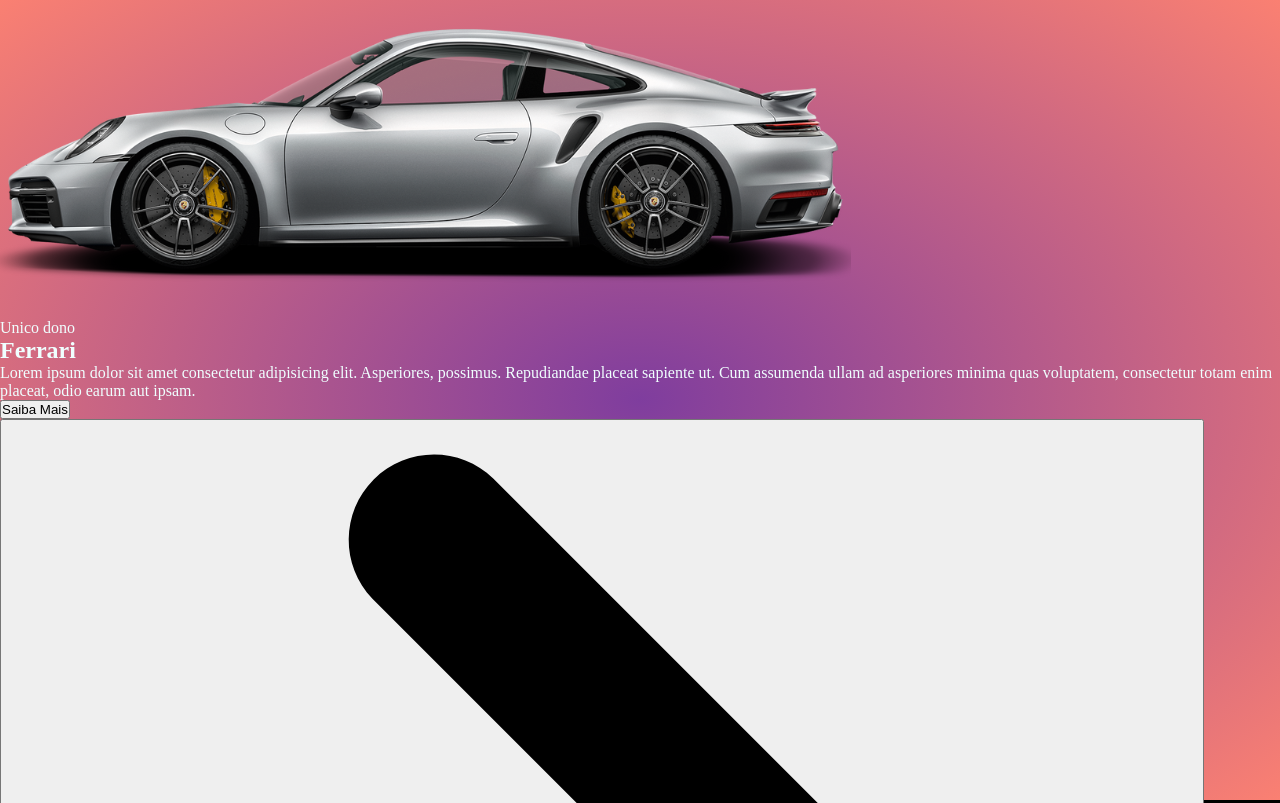
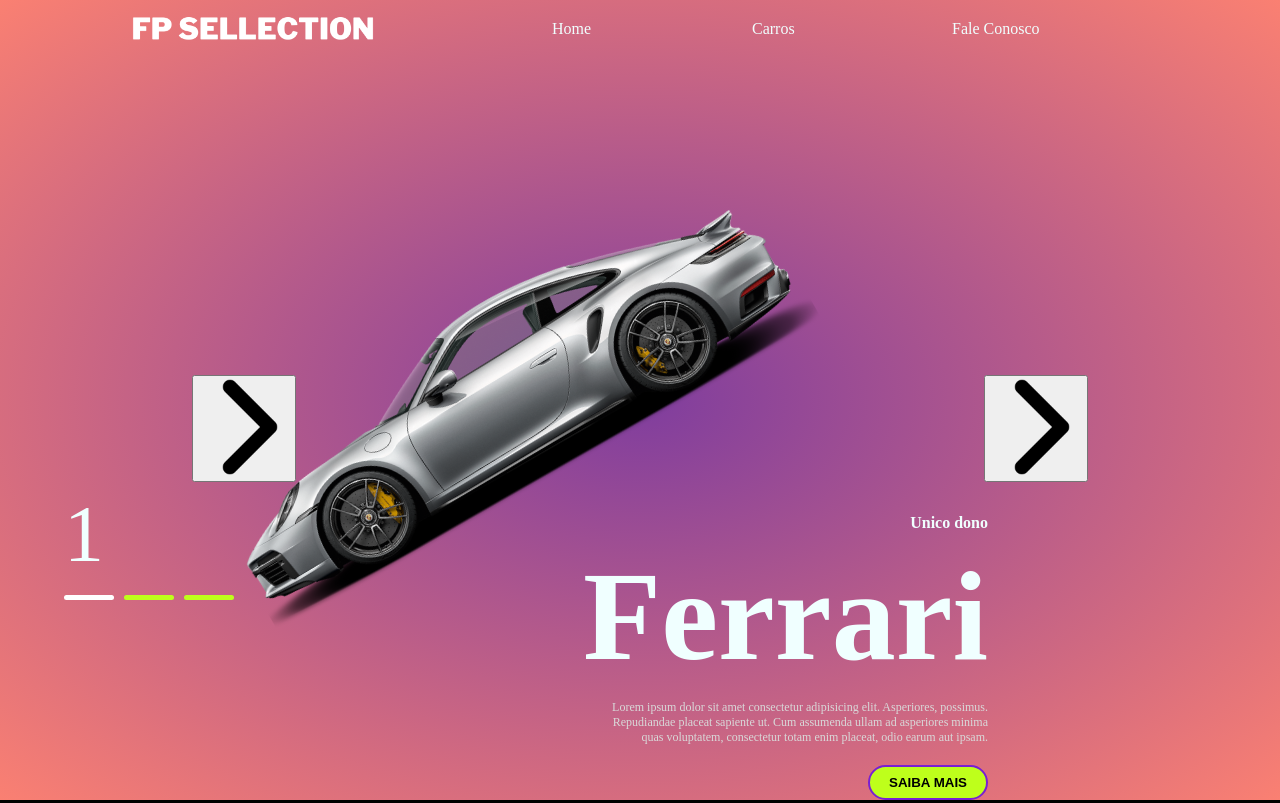
Before and after one commit to JoaoPedroCZanni/ExclusiveAutos, a plain HTML site: page index.html in a window 1280 px wide. Shown: the top 803 px of the page. Drawn offline with Linux system fonts and the light colour scheme.

Commit message:
Continuação  da Section

```diff
--- a/styles.css
+++ b/styles.css
@@ -9,6 +9,7 @@ body {
     background-color: black;
     color: azure;
     font-size: 16px;
+    overflow: hidden;
 }
 
 header {
@@ -20,6 +21,7 @@ header {
     align-items: center;
     grid-template-columns: 1fr 600px;
     gap: 100px;
+    z-index: 2;
 
     & img {
         width: 250px;
@@ -37,4 +39,121 @@ section{
     background-image: radial-gradient(#7f3d9e,#fa8072);
     height: 100vh;
     position: relative;
+
+    & .list {
+        width: 70vw;
+        height: 100%;
+        margin: auto;
+        position: relative;
+
+        & .item {
+            position: absolute;
+            inset: 0;
+
+            & .car-img {
+                position: absolute;
+                top: 50%;
+                transform: translateY(-50%);
+                width: 70%;
+
+                & img{
+                    width: 100%;
+                    transform: rotate(-30deg);
+                }
+            }
+
+            & .content {
+                position: absolute;
+                right: 100px;
+                width: 70%;
+                height: 100%;
+                display: flex;
+                flex-direction: column;
+                justify-content: end;
+                align-items: end;
+                gap: 20px;
+                & .car-information {
+                    font-weight: bold;
+                }
+
+                & h2 {
+                    font-size: 8em;
+                    line-height: 1em;
+                }
+
+                & .description {
+                    color: #d9d9d9 ;
+                    font-size: 12px;
+                    text-align: right;
+                    max-width: 400px;
+                }
+
+                & .information {
+                    border-radius: 30px;
+                    height: 35px;
+                    width: 120px;
+                    text-transform: uppercase;
+                    border: 2px solid #791fd3;
+                    background-color: #beff1b;
+                    color: #000;
+                    cursor: pointer;
+                    font-weight: bold;
+                }
+            }
+        }
+    }
+
+
+
+    .arrows {
+        width: 70vw;
+        position: absolute;
+        top: 50%;
+        left: 50%;
+        transform: translate(-50%, -25px);
+        display: flex;
+        justify-content: space-between;
+
+        & button {
+            & img {
+                width: 100px;
+            }
+        }
+    }
+
+    & .indicators {
+        position: absolute;
+        top: 50%;
+        left: 50%;
+        transform: translateX(-50%);
+        height: 200px;
+        width: 90vw;
+        display: flex;
+        flex-direction: column;
+        justify-content: end;
+        gap: 15px;
+
+        & .number {
+            font-size:  5em;
+        }
+
+        & ul {
+            display: flex;
+            gap: 10px;
+
+            & li {
+                width: 50px;
+                height: 5px;
+                background-color: #beff1b;
+                border-radius: 5px;
+                transition: 0.5s ;
+
+            }
+
+            & .active {
+                background-color: #fff;
+            }
+        }
+
+    }
 }
```
